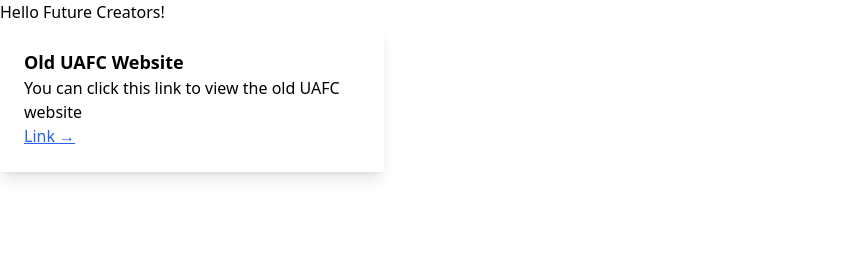
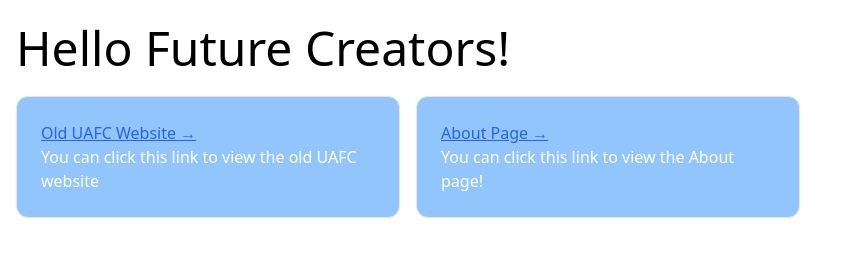
Before and after one commit to uafc/uafc.github.io, an Astro site: page / in a window 1280 px wide. Shown: the whole page, without its empty margins (0-862 px from the left). Built offline with nearby package versions, Linux system fonts and the light colour scheme; Astro itself is replaced by a stand-in of ours.

Commit message:
feat: style it nicer for now

```diff
--- a/src/components/Card.astro
+++ b/src/components/Card.astro
@@ -8,17 +8,14 @@
 const { href, title, body } = Astro.props;
 ---
 
-<div class="max-w-sm rounded overflow-hidden shadow-lg bg-white p-6">
+<div class="max-w-sm rounded-xl border overflow-hidden bg-blue-300 p-6">
   <div>
-    <h2 class="text-lg font-bold">
-      {title}
-    </h2>
-    <p>
+    <a class="underline text-blue-600" href={href}
+      >{title}
+      <span>&rarr;</span>
+    </a>
+    <p class="text-white">
       {body}
     </p>
-    <a class="underline text-blue-600" href={href}
-      >Link
-      <span>&rarr;</span>
-    </a>
   </div>
 </div>
--- a/src/layouts/Layout.astro
+++ b/src/layouts/Layout.astro
@@ -16,7 +16,7 @@
 		<meta name="generator" content={Astro.generator} />
 		<title>{title}</title>
 	</head>
-	<body class="w-screen h-screen">
+	<body class="w-screen h-screen container mx-auto px-4">
 		<slot />
 	</body>
 </html>
--- /dev/null
+++ b/src/pages/about.astro
@@ -0,0 +1,13 @@
+---
+import Layout from "../layouts/Layout.astro";
+---
+
+<Layout title="Future Creators | About">
+  <main>
+    <p>About page of Future Creators Website</p>
+    <a href="/" class="underline text-blue-600"
+      >Go back to home page
+      <span>&rarr;</span>
+    </a>
+  </main>
+</Layout>
--- a/src/pages/index.astro
+++ b/src/pages/index.astro
@@ -5,11 +5,18 @@
 
 <Layout title="Future Creators Website">
   <main>
-    <p>Hello Future Creators!</p>
-    <Card
-      href="https://uafc.ca/"
-      title="Old UAFC Website"
-      body="You can click this link to view the old UAFC website"
-    />
+    <div class="text-5xl my-6">Hello Future Creators!</div>
+    <div class="flex gap-4">
+      <Card
+        href="https://uafc.ca/"
+        title="Old UAFC Website"
+        body="You can click this link to view the old UAFC website"
+      />
+      <Card
+        href="/about"
+        title="About Page"
+        body="You can click this link to view the About page!"
+      />
+    </div>
   </main>
 </Layout>
```
